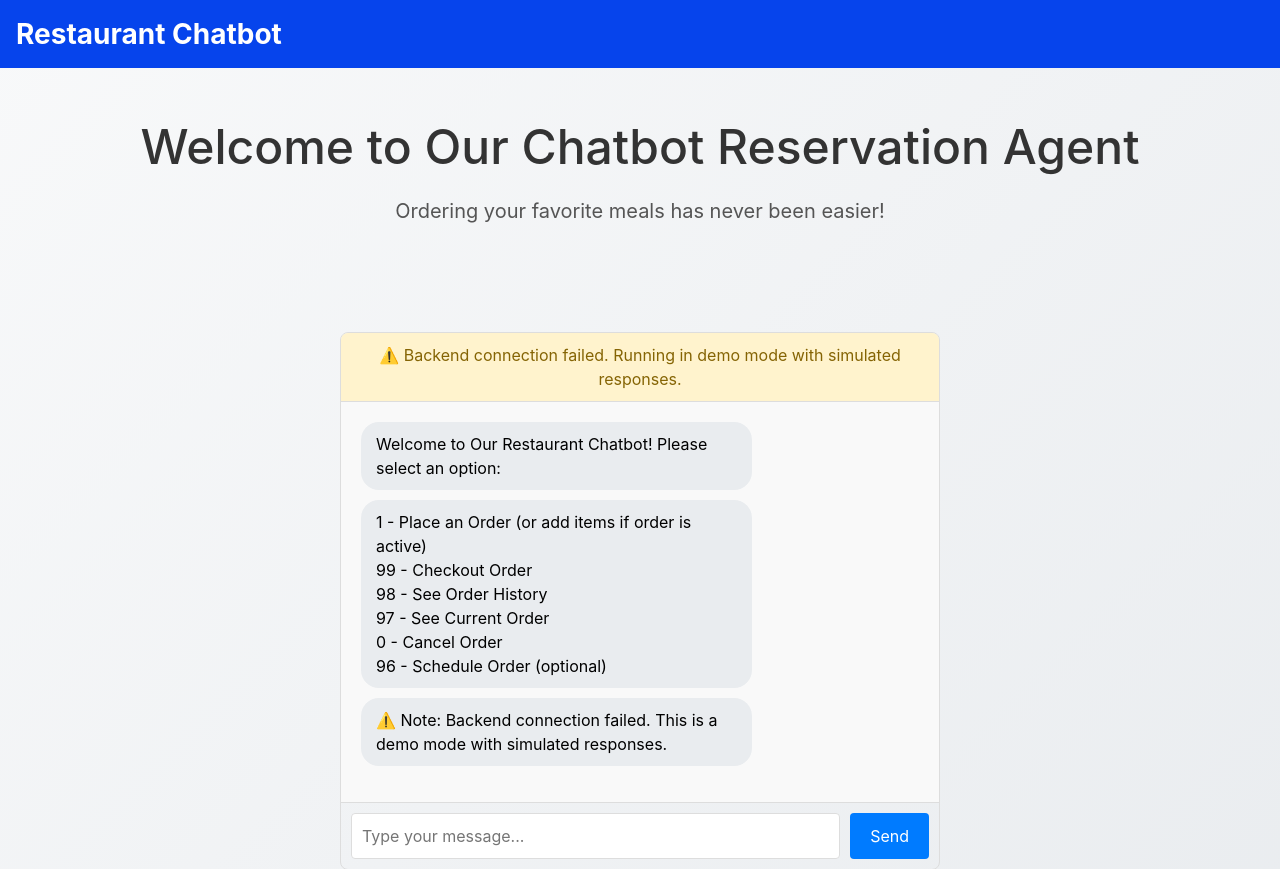
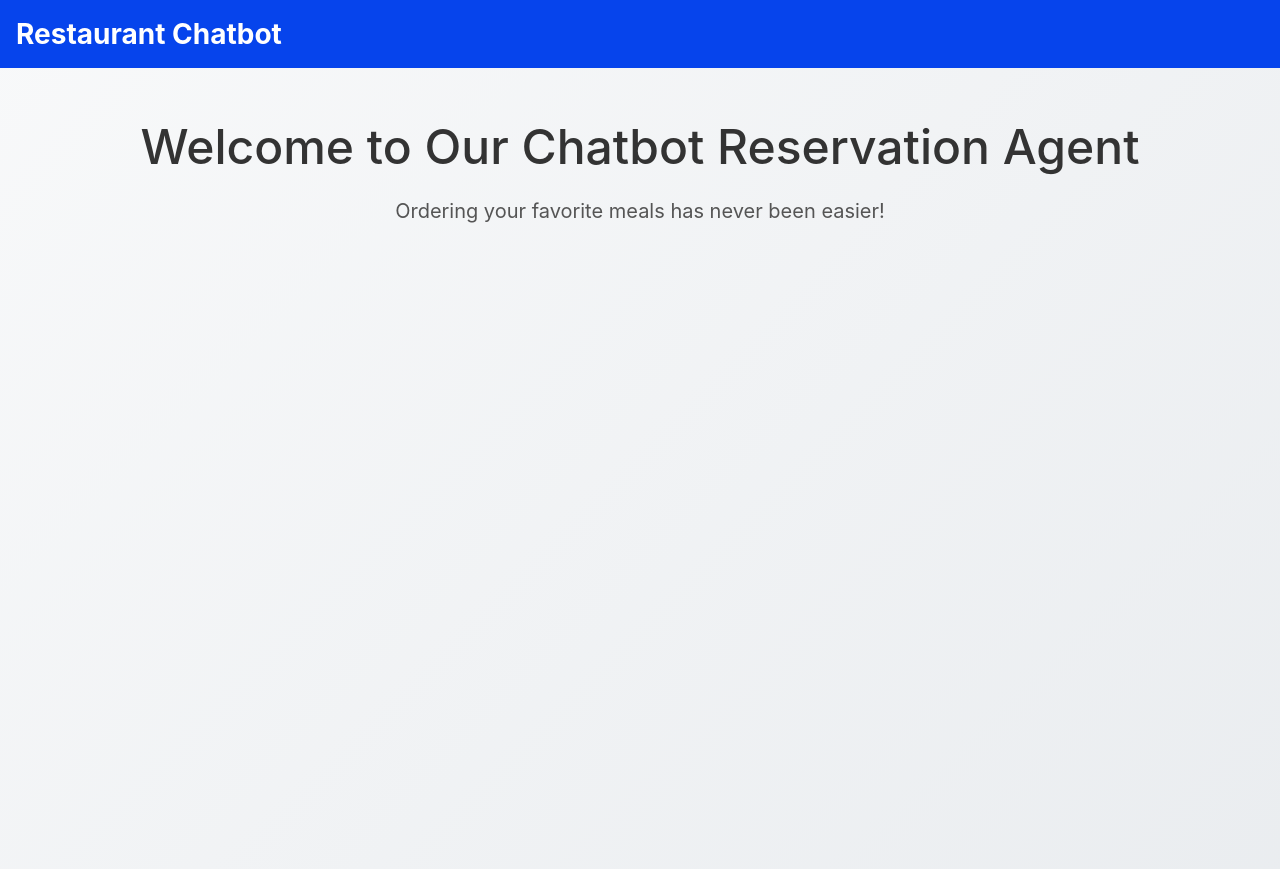
Before and after one commit to Michael-soft/ResturantChatBot, a React (Create React App) app in the folder frontend/: page /payment/verify in a window 1280 px wide. Shown: the top 869 px of the page. Built offline with nearby package versions, Linux system fonts and the light colour scheme; no server answers.

Commit message:
update revert

```diff
--- a/frontend/src/App.css
+++ b/frontend/src/App.css
@@ -1,5 +1,4 @@
 .App {
-  text-align: center;
   padding: 20px;
 }
 
--- a/frontend/src/App.js
+++ b/frontend/src/App.js
@@ -3,12 +3,12 @@ import { BrowserRouter as Router, Routes, Route } from 'react-router-dom';
 import './App.css';
 import ChatBot from './components/ChatBot';
 import PaymentPage from './components/PaymentPage';
-import PaymentSuccess  from './components/PaymentSuccess';
+import PaymentSuccess from './components/PaymentSuccess';
 
 function App() {
   return (
     <Router>
-      <div className="App" style={{ padding: '20px' }}>
+      <div className="App">
         <Routes>
           <Route path="/" element={
             <>
@@ -17,8 +17,7 @@ function App() {
             </>
           } />
           <Route path="/payment" element={<PaymentPage />} />
-          <Route path="/payment/verify" element={<ChatBot />} />
-          <Route path="/payment-success" element={<PaymentSuccess/>} />
+          <Route path="/payment-success" element={<PaymentSuccess />} />
         </Routes>
       </div>
     </Router>
@@ -26,3 +25,33 @@ function App() {
 }
 
 export default App;
+
+
+// import React from 'react';
+// import { BrowserRouter as Router, Routes, Route } from 'react-router-dom';
+// import './App.css';
+// import ChatBot from './components/ChatBot';
+// import PaymentPage from './components/PaymentPage';
+// import PaymentSuccess  from './components/PaymentSuccess';
+
+// function App() {
+//   return (
+//     <Router>
+//       <div className="App" style={{ padding: '20px' }}>
+//         <Routes>
+//           <Route path="/" element={
+//             <>
+//               <h2>Restaurant Chatbot</h2>
+//               <ChatBot />
+//             </>
+//           } />
+//           <Route path="/payment" element={<PaymentPage />} />
+//           <Route path="/payment/verify" element={<ChatBot />} />
+//           <Route path="/payment-success" element={<PaymentSuccess/>} />
+//         </Routes>
+//       </div>
+//     </Router>
+//   );
+// }
+
+// export default App;
--- a/frontend/src/components/ChatBot.jsx
+++ b/frontend/src/components/ChatBot.jsx
@@ -40,7 +40,6 @@ const ChatBot = () => {
         .then(() => {
           // Display a user-friendly success message
           addMessage('bot', 'Payment verified successfully! Redirecting to homepage...');
-
           // Redirect to the chatbot homepage after a short delay
           setTimeout(() => navigate('/'), 3000); // Redirect after 3 seconds
         })
```
Also changed, not shown: 11 other files (tests, documents, lock files or other folders).
